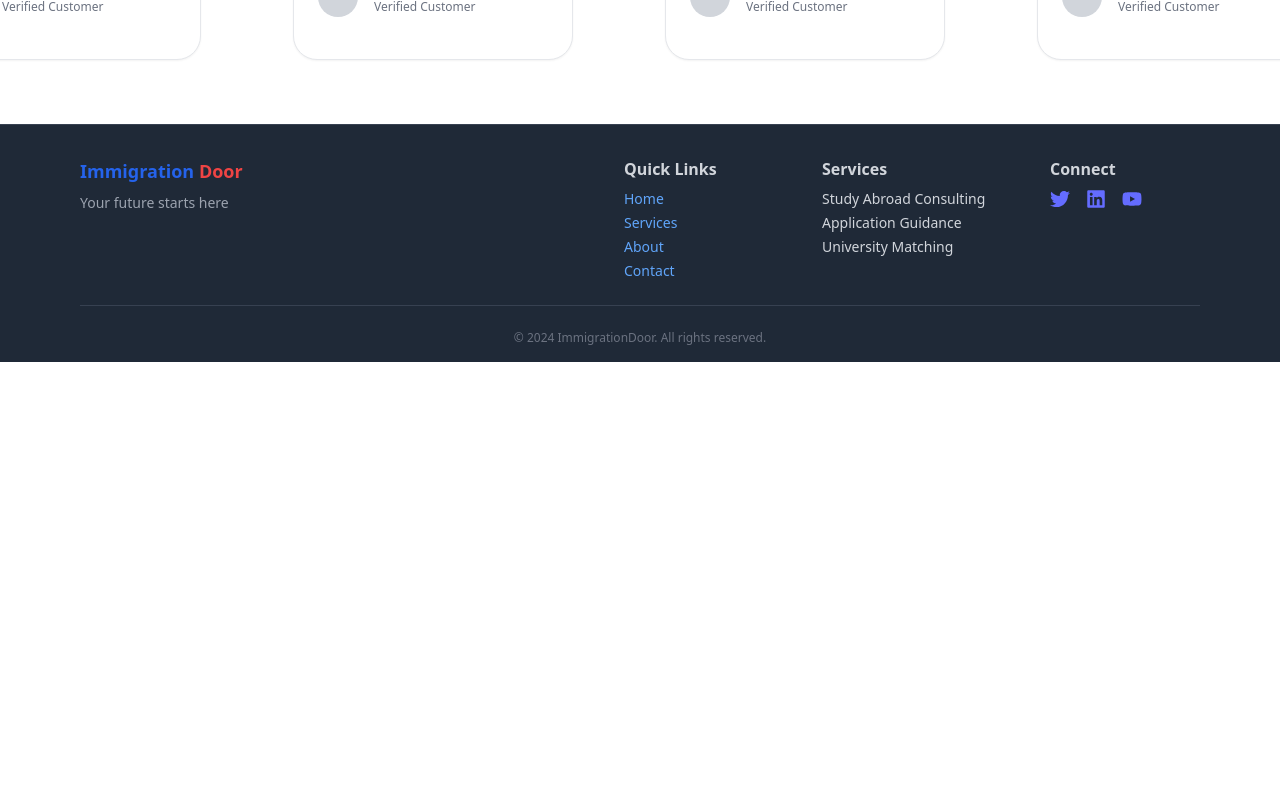
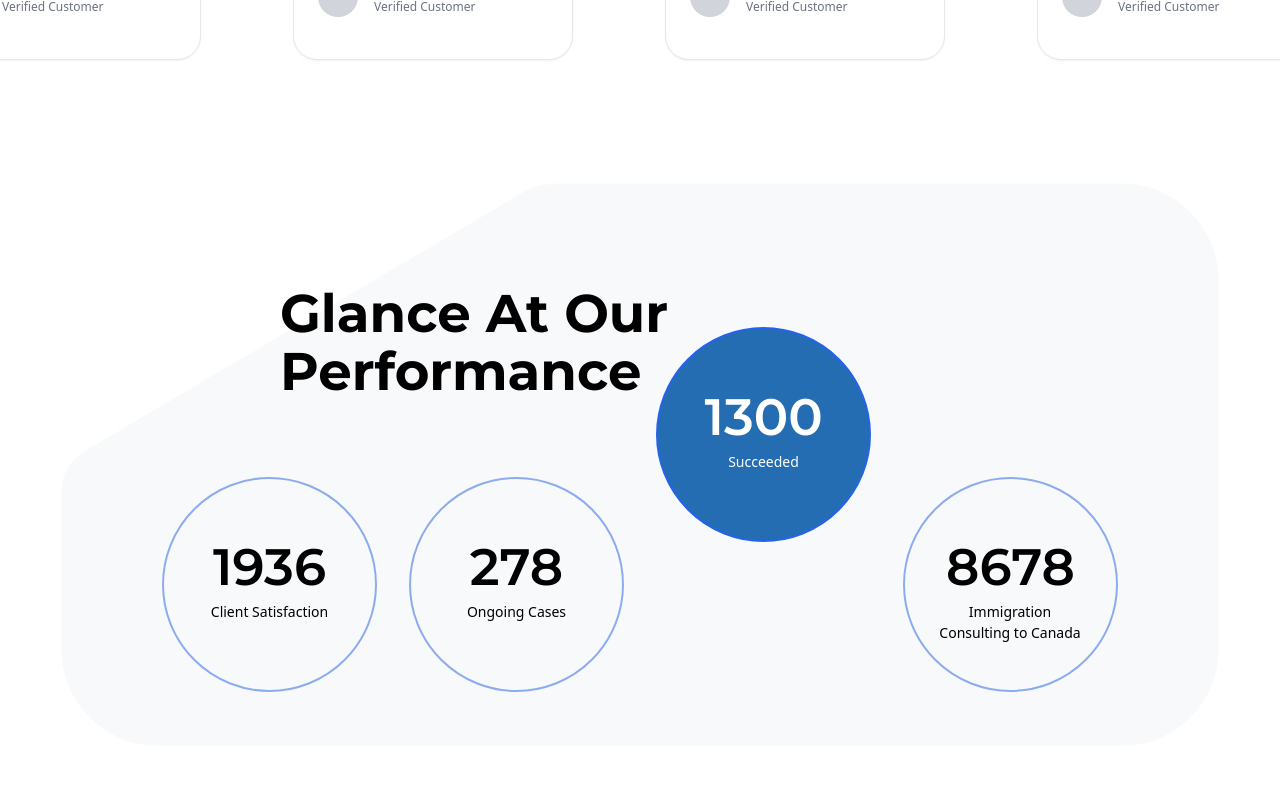
Before and after one commit to Aetthera/University-Admission-and-Immigration-Website, a React (Vite) app in the folder frontend/: page / in a window 1280 px wide. Shown: the part 1400-2200 px from the top of the page. Before the commit the page ends 1762 px from the top, so only its background shows below. Built offline with nearby package versions, Linux system fonts and the light colour scheme.

Commit message:
Performance Page

```diff
--- a/frontend/src/App.jsx
+++ b/frontend/src/App.jsx
@@ -2,6 +2,7 @@ import Footer from './components/Footer';
 import Header from './components/Header';
 import Hero from './components/heroSection';
 import CustomerReview from './components/customerReview';
+import Performance from './components/Performance';
 
 function App() {
   return (
@@ -13,6 +14,9 @@ function App() {
       <div>
         <CustomerReview />
       </div>
+      <div>
+        <Performance/>
+      </div>
       <Footer />
     </>
   );
--- /dev/null
+++ b/frontend/src/components/Performance.jsx
@@ -0,0 +1,90 @@
+import Backdrop from '../assets/Backdrop.png'
+
+export default function Performance() {
+    return (
+
+    <section className="flex items-center justify-center min-h-[85vh] bg-white-20 relative overflow-hidden bg-white">
+
+
+   {/* Background image positioned absolutely */}
+   <div
+    className="absolute inset-0 z-0 bg-no-repeat bg-size-[auto_260px] bg-center opacity-[500] shadow-lg border-gray-240 shadow-lg/30"
+    style={{ backgroundImage: `url(${Backdrop})` }}
+        />
+
+        {/* Header Text positioned top-right */}
+      <div className="absolute top-40 left-[35vh] z-10 text-left">
+        <h1 className="text-black font-bold max-w-[390px] size-4xl text-[53px] font-montserrat">
+          Glance At Our Performance
+        </h1>
+      </div>
+
+
+
+        {/* The circles */}
+      <div className='flex space-x-8 top-20 pt-60'>
+
+        {/* Circle 1 */}
+        <div className='w-[215px] h-[215px] rounded-full bg-white border-[2px] border-blue-600 text-center '>
+
+            {/* Client Satisfaction */}
+
+            <h1 className='relative text-black pt-[60px] font-montserrat font-semibold'>
+                1936
+            </h1>
+
+            <p className='relative text-black pt-[6px] text-[14px]'>
+                Client Satisfaction
+            </p>
+
+        </div>
+
+        {/* Circle 2 */}
+        <div className='w-[215px] h-[215px] rounded-full bg-white border-[2px] border-blue-600 text-center'>
+
+            {/* Ongoing Cases */}
+            <h1 className='relative text-black pt-[60px] font-montserrat font-semibold'>
+                278
+            </h1>
+
+            <p className='relative text-black pt-[6px] text-[14px]'>
+                Ongoing Cases
+            </p>
+
+
+        </div>
+
+        {/* Circle 3 */}
+        <div className='relative w-[215px] h-[215px] rounded-full bg-[#256DB2] border-[2px] border-blue-600 -mt-[150px] text-center '>
+
+            {/* Succeeded */}
+            <h1 className='relative text-white pt-[60px] font-montserrat font-semibold'>
+                1300
+            </h1>
+
+            <p className='relative text-white pt-[6px] text-[14px]'>
+                Succeeded
+            </p>
+
+
+        </div>
+
+        {/* Circle 4 */}
+        <div className='w-[215px] h-[215px] rounded-full bg-white border-[2px] border-blue-600 text-center justify-center items-center'>
+
+            {/* Immigration Consultation to Canada */}
+            <h1 className='relative text-black pt-[60px] font-montserrat font-semibold'>
+                8678
+            </h1>
+
+            <p className='relative text-black pt-[6px] max-w-[180px] pl-[30px] text-[14px] text-center'>
+                Immigration Consulting to Canada
+            </p>
+
+        </div>
+
+      </div>
+
+    </section>
+    )
+};
```
Also changed, not shown: frontend/src/assets/Backdrop.png (added).
